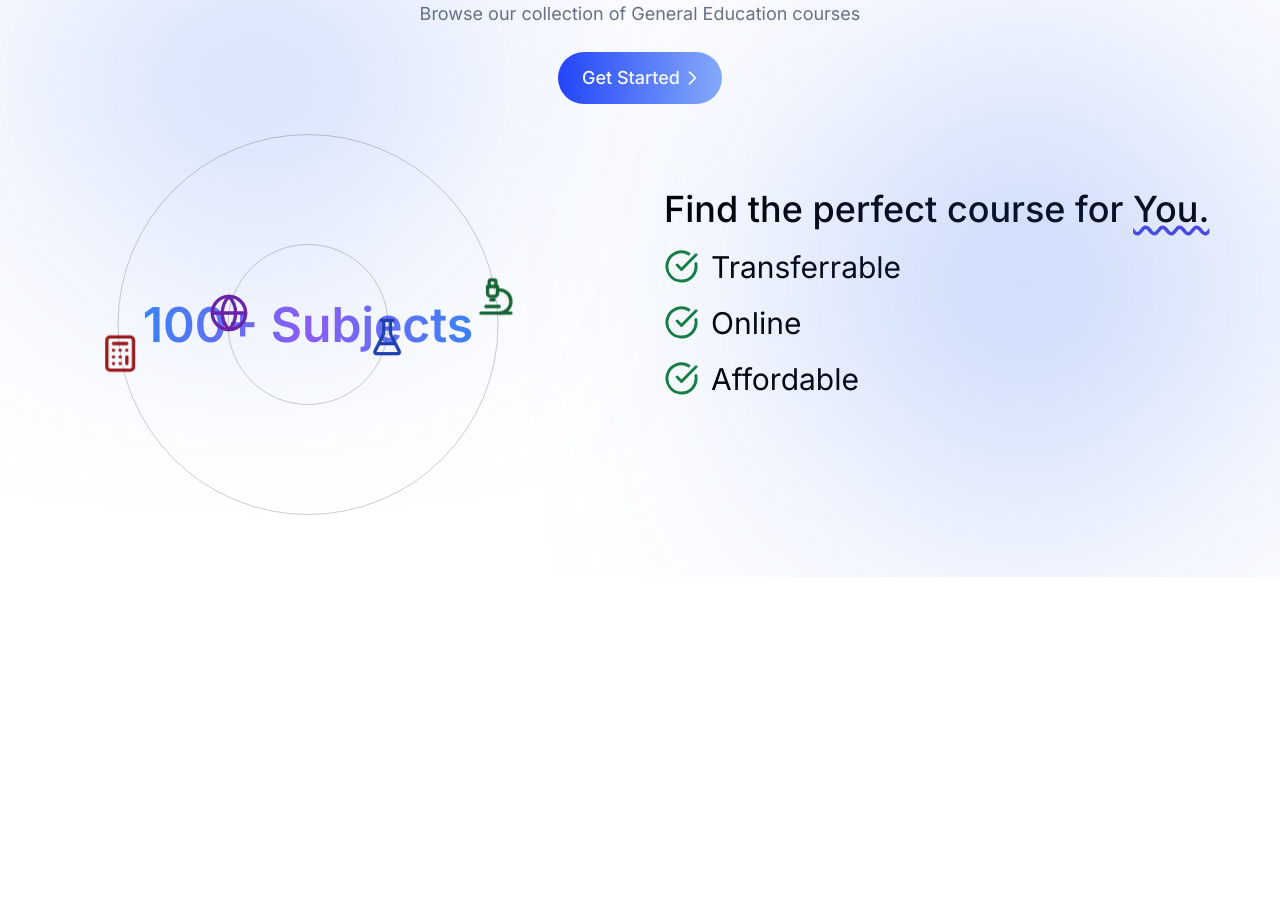
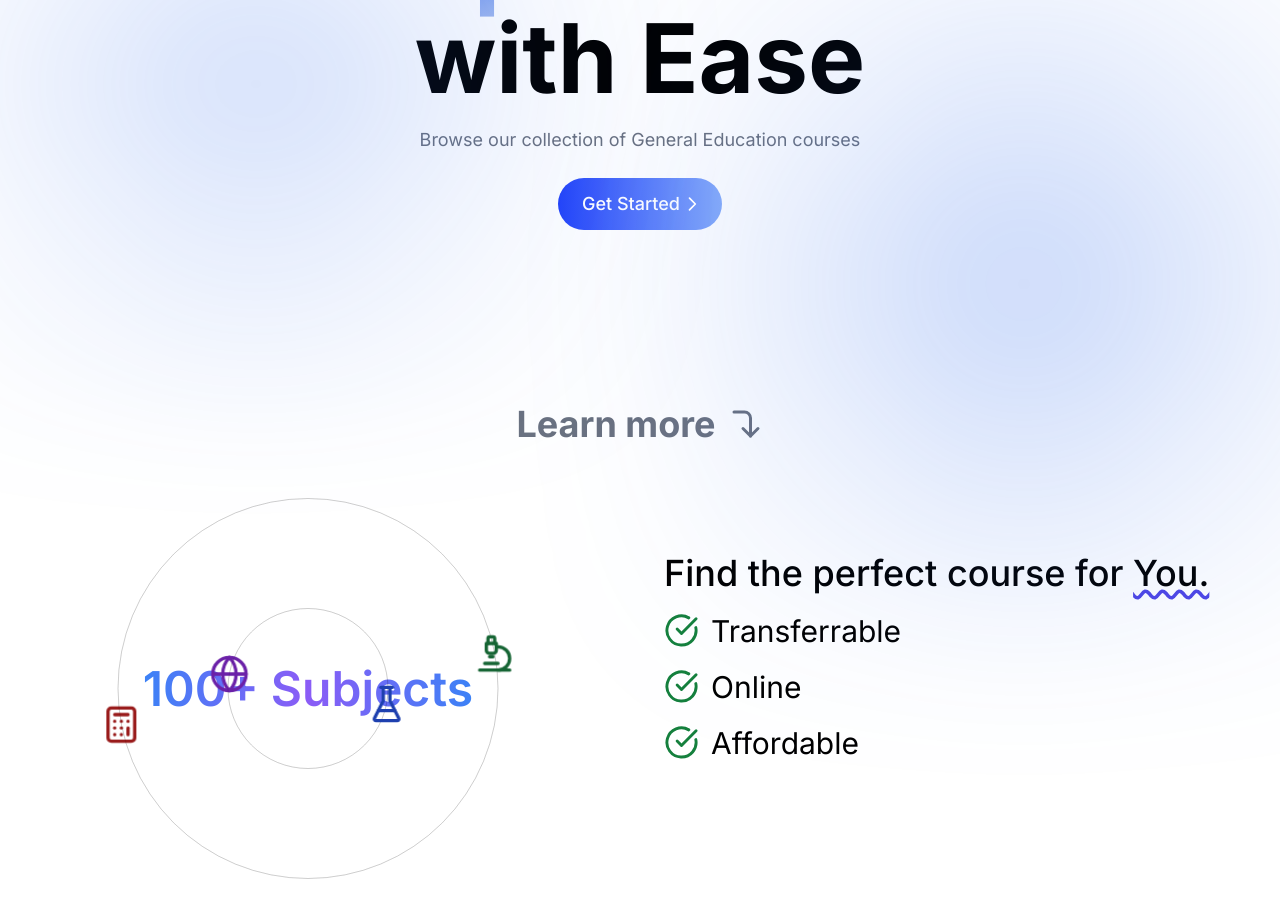
Before and after one commit to kevintsoii/GE-Explorer, a Next.js app: page / in a window 1280 px wide. Shown: the part 316-1234 px from the top of the page. Before the commit the page ends 893 px from the top, so only its background shows below. Built offline with nearby package versions, Linux system fonts and the light colour scheme; no server answers.

Commit message:
update hero and readme

```diff
--- a/app/_components/Hero.jsx
+++ b/app/_components/Hero.jsx
@@ -1,4 +1,6 @@
-import React from "react";
+"use client";
+
+import React, { useRef } from "react";
 import Link from "next/link";
 
 import {
@@ -7,16 +9,19 @@ import {
   Microscope,
   Calculator,
   CircleCheckBig,
+  CornerRightDown,
 } from "lucide-react";
 import OrbitingCircles from "@/app/_components/ui/orbiting-circles";
 
 const Hero = () => {
+  const infoRef = useRef(null);
+
   return (
     <>
       <div className="w-[20vw] h-[30vh] bg-blue-600 rounded-[75%] absolute z-3 top-[60%] left-[70%] translate-x--1/2 translate-y--1/2 blur-[150px]" />
       <div className="w-[20vw] h-[20vh] bg-blue-600 rounded-[75%] absolute z-3 top-[40%] left-[10%] translate-x--1/2 translate-y--1/2 blur-[140px]" />
 
-      <div className="overflow-clip">
+      <div className="flex flex-col overflow-clip h-[calc(100vh-80px-80px)] items-center justify-center">
         <section className="fade-up mt-6 flex flex-col items-center gap-5 ">
           <h1 className="text-6xl lg:text-8xl max-w-[75%] text-black text-center font-bold">
             <span className="text-transparent bg-clip-text bg-gradient-to-br from-[#1359f9] to-[#e3e5e9] ">
@@ -29,9 +34,8 @@ const Hero = () => {
             Browse our collection of General Education courses
           </p>
         </section>
-      </div>
 
-      <Link href="/courses">
+        <Link href="/courses" className="mb-12">
           <button className="group mt-6 text-lg font-medium text-white overflow-hidden px-6 py-3 rounded-full flex space-x-2 items-center bg-gradient-to-r from-[#1335f9ec] hover:to-[#a3c0fa] to-[#89aefa]">
             Get Started
             <div className="flex items-center -space-x-3 translate-x-3">
@@ -53,8 +57,24 @@ const Hero = () => {
             </div>
           </button>
         </Link>
+      </div>
 
-      <div className="flex lg:flex-row flex-col items-center w-full mt-2 gap-12 justify-between">
+      <button
+        className="flex gap-3 text-gray-500 items-center mb-6"
+        onClick={() => {
+          if (infoRef.current) {
+            infoRef.current.scrollIntoView({ behavior: "smooth" });
+          }
+        }}
+      >
+        <h1 className="text-4xl font-bold">Learn more</h1>
+        <CornerRightDown size={36} />
+      </button>
+
+      <div
+        className="flex lg:flex-row flex-col items-center w-full mt-2 gap-12 justify-between"
+        ref={infoRef}
+      >
         <div className="relative flex h-[425px] w-full lg:w-1/2 items-center justify-center overflow-hidden">
           <span className="pointer-events-none text-center text-5xl font-semibold leading-normal text-transparent bg-clip-text bg-gradient-to-r from-blue-500 via-violet-500 to-blue-500">
             100+ Subjects
```
Also changed, not shown: 1 other file (tests, documents, lock files or other folders). Lines whose indentation alone changed are shown as unchanged.
